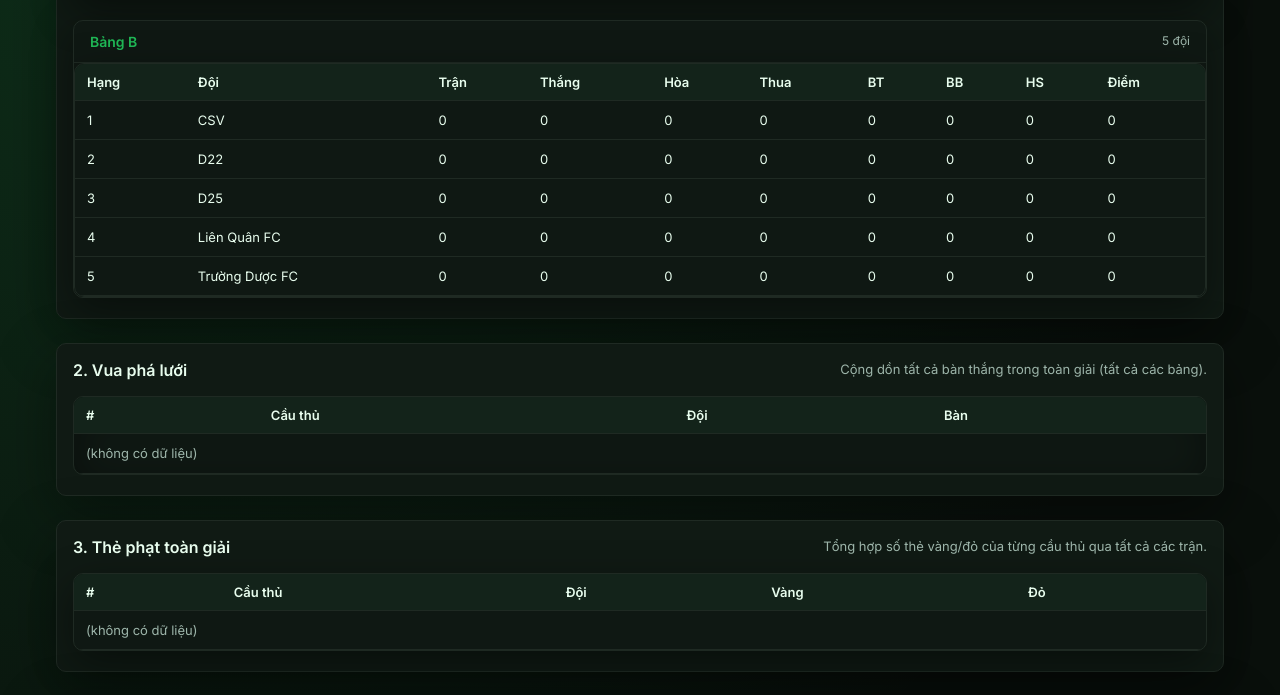
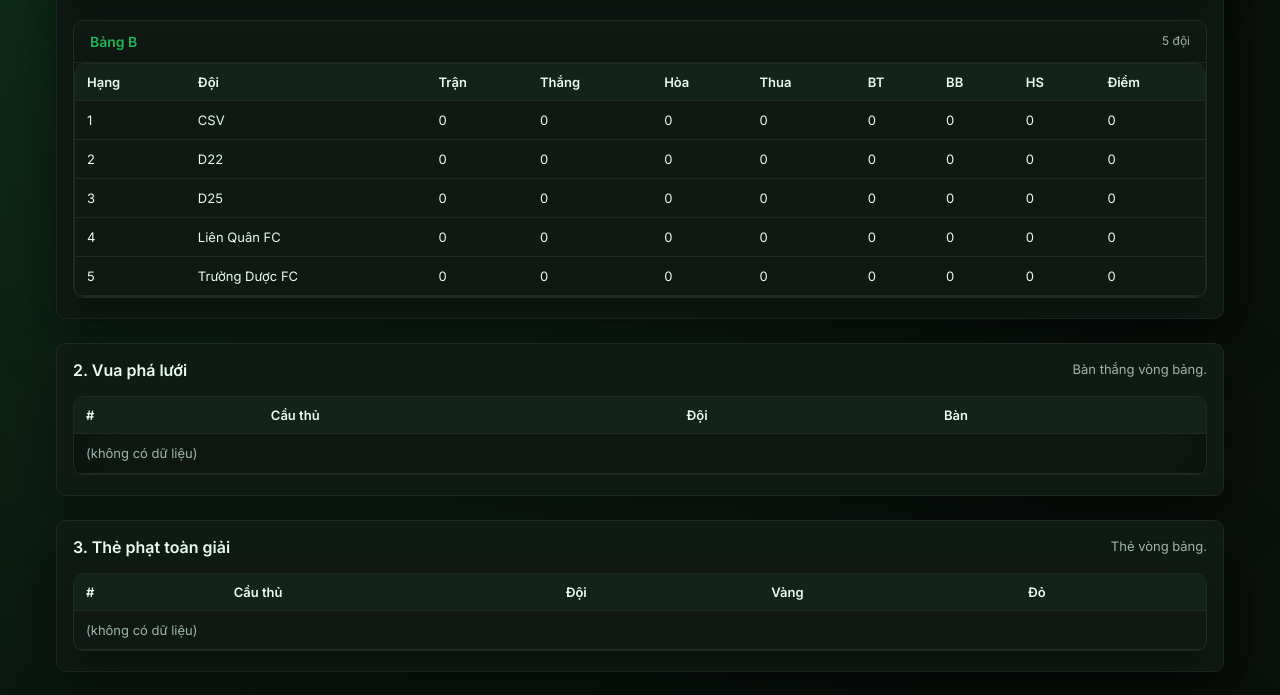
Before and after one commit to banbongdakduoc-tech/ranking, a plain HTML site: page rank.html in a window 1280 px wide. Shown: the part 413-1108 px from the top of the page. Drawn offline with Linux system fonts and the light colour scheme.

Commit message:
Update rank.html

```diff
--- a/rank.html
+++ b/rank.html
@@ -43,7 +43,7 @@
     <div class="card-header-row">
       <h2>2. Vua phá lưới</h2>
       <div class="subnote">
-        Cộng dồn tất cả bàn thắng trong toàn giải (tất cả các bảng).
+        Bàn thắng vòng bảng.
       </div>
     </div>
 
@@ -69,7 +69,7 @@
     <div class="card-header-row">
       <h2>3. Thẻ phạt toàn giải</h2>
       <div class="subnote">
-        Tổng hợp số thẻ vàng/đỏ của từng cầu thủ qua tất cả các trận.
+        Thẻ vòng bảng.
       </div>
     </div>
 
```
